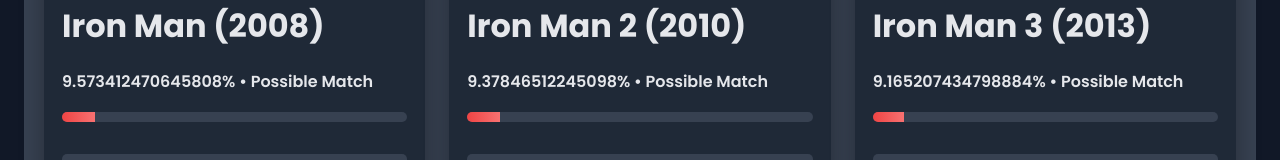
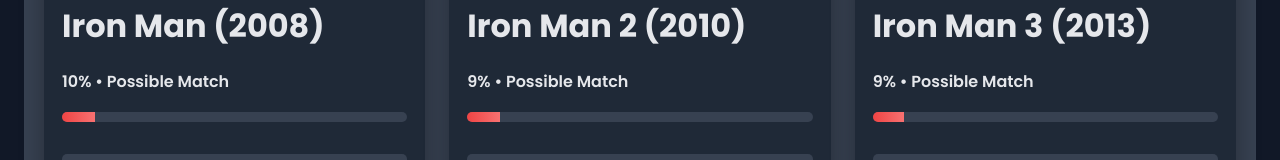
Before and after one commit to abduyus/Internship-rag, a React (Vite) app in the folder frontend/frontend/: page / in a window 1280 px wide. Shown: the part 476-636 px from the top of the page. Built offline with nearby package versions, Linux system fonts and the light colour scheme; a web font is replaced by a local one.

Commit message:
rounding the movie score

```diff
--- a/frontend/frontend/src/components/Progress.jsx
+++ b/frontend/frontend/src/components/Progress.jsx
@@ -56,7 +56,7 @@
     return (
         <StyledContainer>
 
-            <StyledLabel>{score * 100}% • {label}</StyledLabel>
+            <StyledLabel>{Math.round(score * 100)}% • {label}</StyledLabel>
             <StyledProgress>
                 <Fill score={score} gradient={gradient} />
             </StyledProgress>
```
